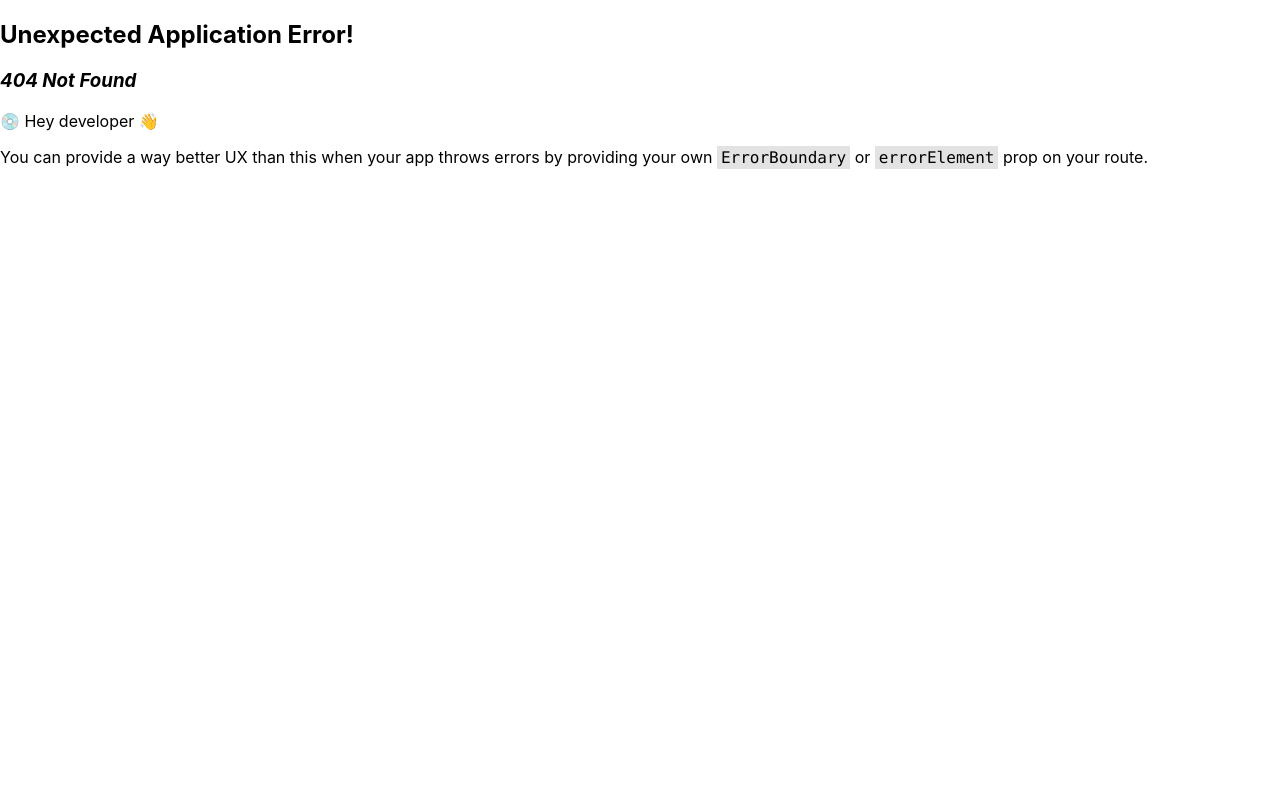
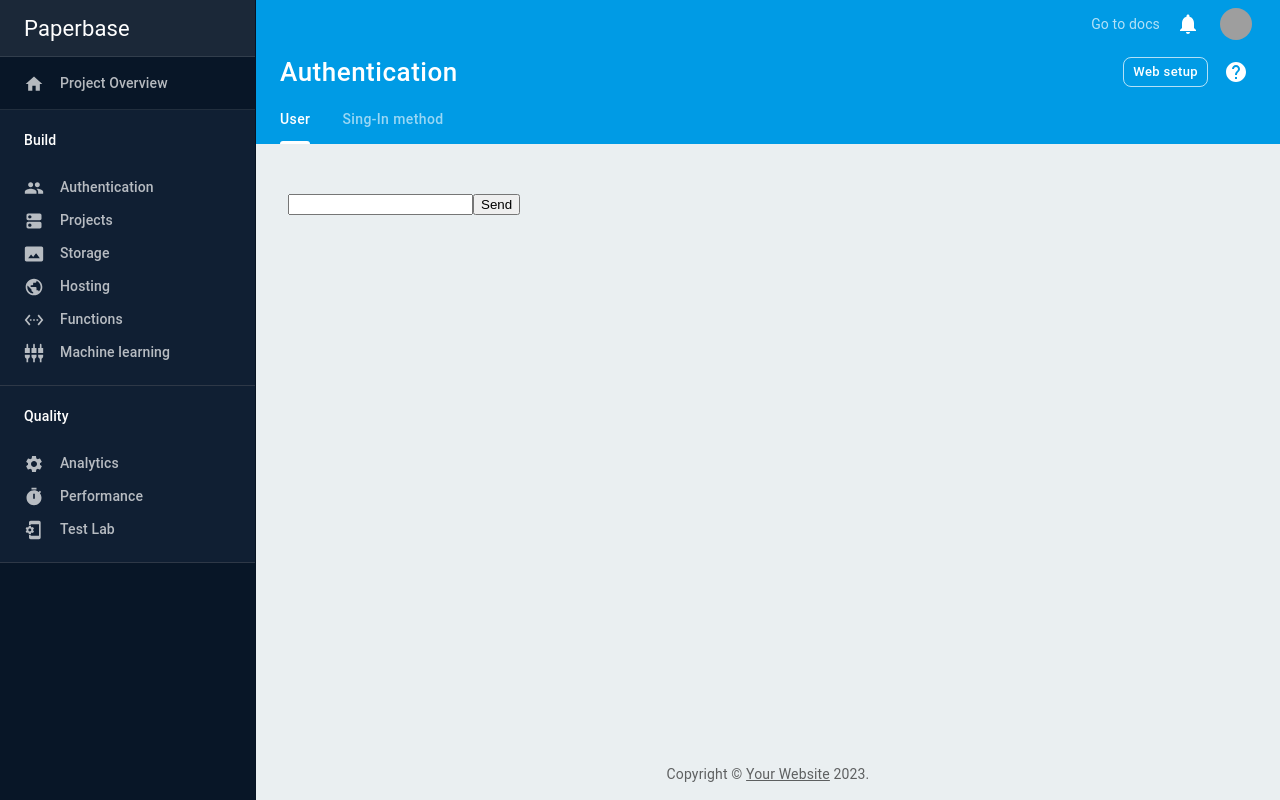
Before and after one commit to FrancescoMain/dashboard, a React (Create React App) app: page /projects/add in a window 1280 px wide. Before the commit this address had no page. Built offline with nearby package versions, Linux system fonts and the light colour scheme; grey boxes are pictures that could not be loaded.

Commit message:
project slicer

```diff
--- a/src/components/Header/lib.ts
+++ b/src/components/Header/lib.ts
@@ -13,11 +13,11 @@ export const menu = [
     title: "Projects",
     tabs:[{
         name: "Project List",
-        path: "/prohects"
+        path: "/projects"
     },
     {
         name: "New Project",
-        path: "/prohects/new"
+        path: "/projects/add"
     },]
 }
 ]
--- /dev/null
+++ b/src/components/Projects/Pages/AddProject.tsx
@@ -0,0 +1,27 @@
+import React, { useState } from "react";
+import { addToProject } from "../../../redux/projects/projectSlice";
+import { useAppDispatch } from "../../../redux/store";
+
+const AddProject = () => {
+  const dispatch = useAppDispatch();
+  const [title, setTitle] = useState("");
+  const handleSend = (e: { preventDefault: () => void }) => {
+    e.preventDefault();
+    dispatch(addToProject({ title: title }));
+  };
+
+  return (
+    <form action="">
+      <input
+        onChange={(e) => {
+          setTitle(e.target.value);
+        }}
+        value={title}
+        type="text"
+      />
+      <button onClick={handleSend}>Send</button>
+    </form>
+  );
+};
+
+export default AddProject;
--- a/src/components/Projects/Projects.tsx
+++ b/src/components/Projects/Projects.tsx
@@ -1,5 +1,14 @@
+import { useAppSelector } from "../../redux/store";
+
 const Projects = () => {
-  return <div>Projects</div>;
+  const projects = useAppSelector((state) => state.projects);
+  return (
+    <div>
+      {projects.map((project) => (
+        <div>{project.title}</div>
+      ))}
+    </div>
+  );
 };
 
 export default Projects;
--- a/src/index.tsx
+++ b/src/index.tsx
@@ -16,6 +16,7 @@ import Storage from "./components/Storage/Storage";
 import Projects from "./components/Projects/Projects";
 import { store } from "./redux/store";
 import { Provider } from "react-redux";
+import AddProject from "./components/Projects/Pages/AddProject";
 
 const router = createBrowserRouter([
   {
@@ -29,6 +30,10 @@ const router = createBrowserRouter([
       {
         path: "/projects",
         element: <Projects />,
+      },
+      {
+        path: "/projects/add",
+        element: <AddProject />,
       },
       {
         path: "/hosting",
--- a/src/redux/projects/projectSlice.ts
+++ b/src/redux/projects/projectSlice.ts
@@ -1,13 +1,16 @@
 import { createSlice, PayloadAction } from "@reduxjs/toolkit";
+import { Project } from "./type";
 
-export const ProductSlice = createSlice({
+export const ProjectSlice = createSlice({
   name: "projects",
-  initialState: [] ,
+  initialState: [] as Project[] ,
   reducers: {
-
+    addToProject: (state, action: PayloadAction<Project>) => {
+        state.push(action.payload)
+    }
   },
 });
 
-export const {
+export const {addToProject
 
-} = ProductSlice.actions;
+} = ProjectSlice.actions;
--- /dev/null
+++ b/src/redux/projects/type.ts
@@ -0,0 +1,4 @@
+export interface Project {
+    title: string,
+
+}
--- a/src/redux/store.ts
+++ b/src/redux/store.ts
@@ -1,11 +1,13 @@
 import { configureStore } from "@reduxjs/toolkit";
 import { TypedUseSelectorHook, useDispatch, useSelector } from "react-redux";
 import { HeaderSlice } from "./header/headerSlice";
+import { ProjectSlice } from "./projects/projectSlice";
 
 
 export const store = configureStore({
   reducer: {
     header: HeaderSlice.reducer,
+    projects: ProjectSlice.reducer,
 
   },
 });
```
